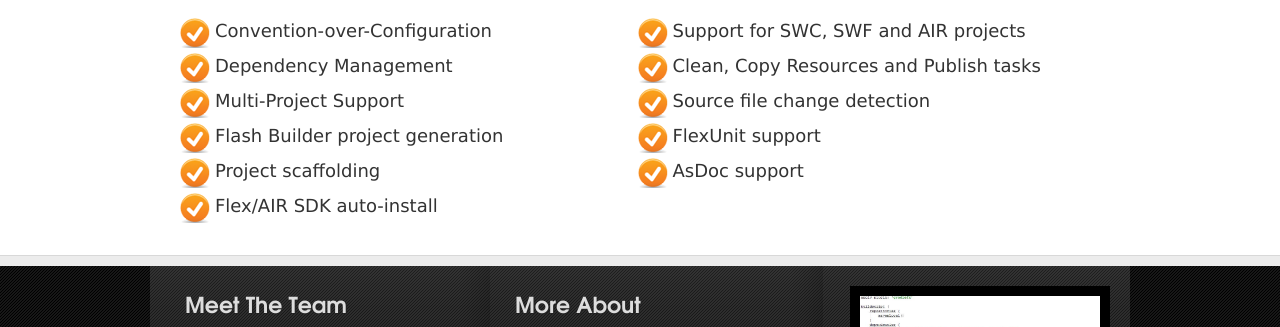
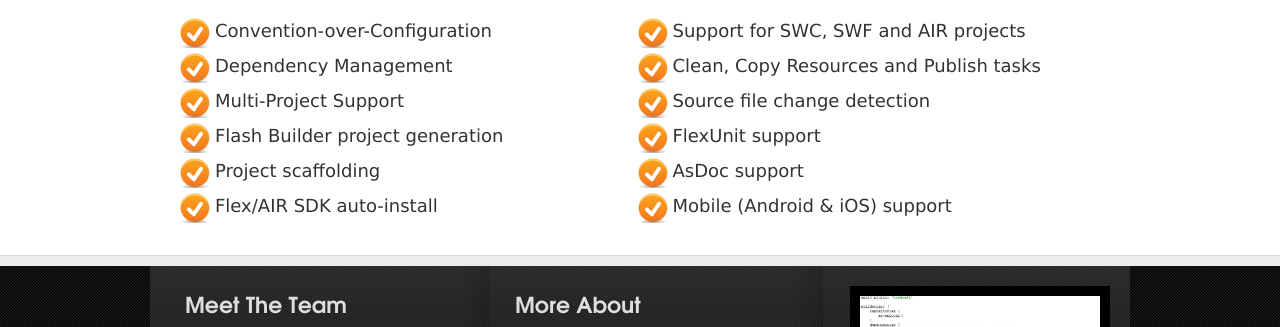
Before and after one commit to GradleFx/gradlefx.github.com, a plain HTML site: page index.html in a window 1280 px wide. Shown: the part 648-975 px from the top of the page. Drawn offline with Linux system fonts and the light colour scheme.

Commit message:
adding mobile support to the list of features

```diff
--- a/index.html
+++ b/index.html
@@ -145,6 +145,7 @@
 			<li>Source file change detection</li>
 			<li>FlexUnit support</li>
 			<li>AsDoc support</li>
+			<li>Mobile (Android &amp; iOS) support</li>
 		</ul>
 	</div>
 	<div class="clear"></div>
```
